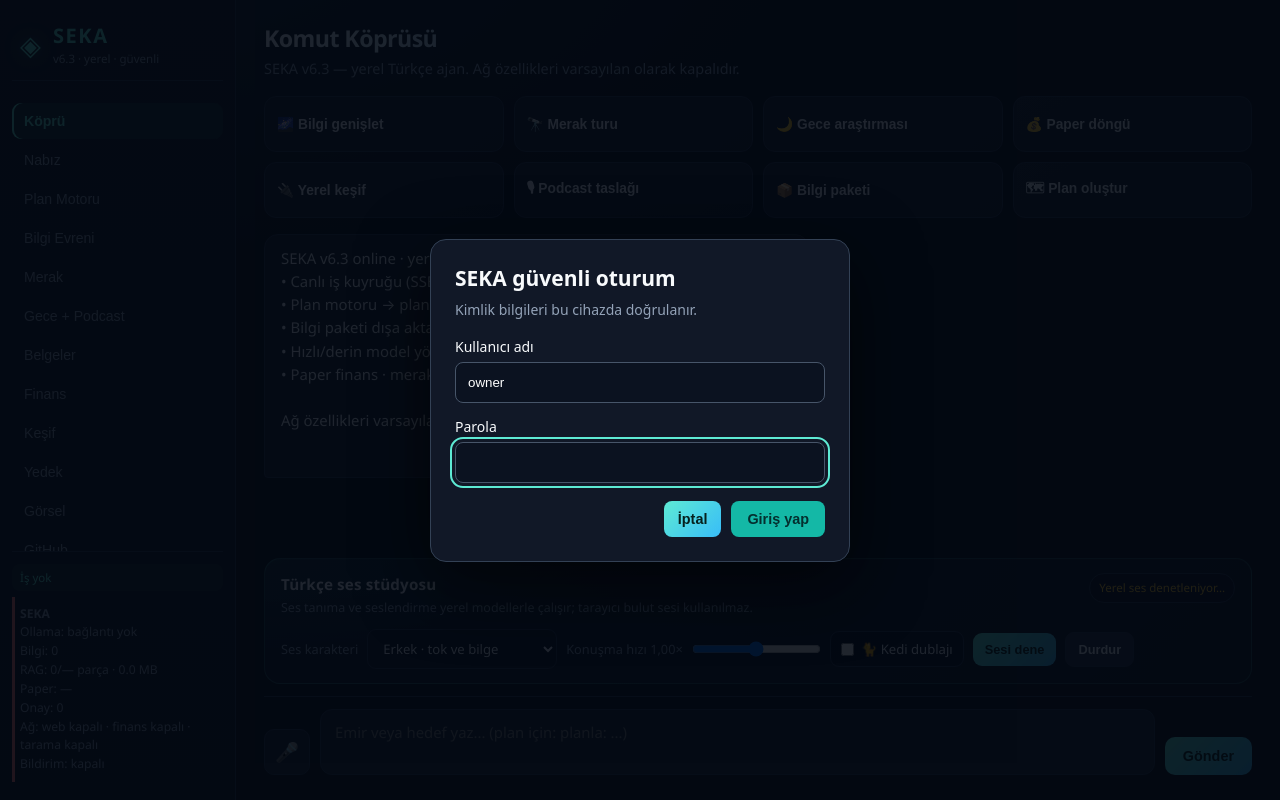
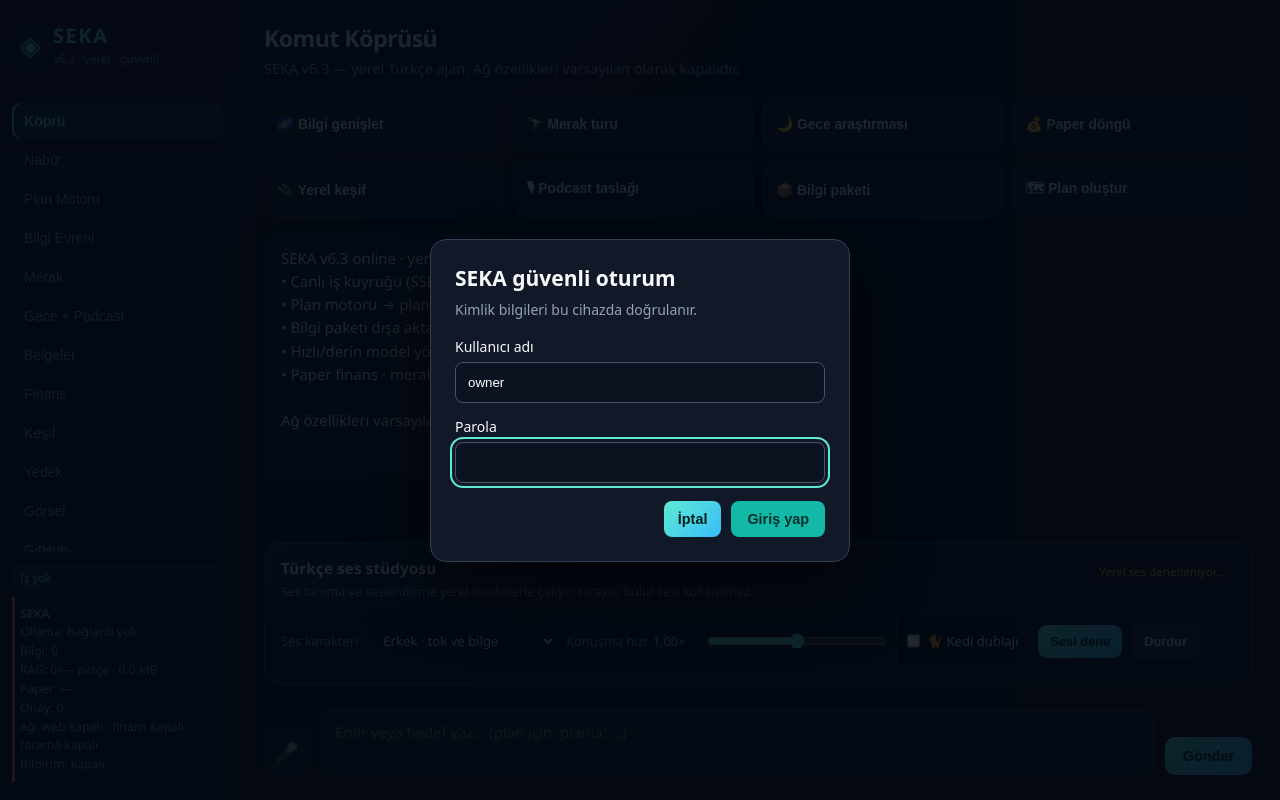
Before and after one commit to Nexora88/sentinel-agent, a FastAPI app: page / in a window 1280 px wide. Run offline with FastAPI, Linux system fonts and the light colour scheme.

Commit message:
Polish local voice studio pace controls

```diff
--- a/web/static/style.css
+++ b/web/static/style.css
@@ -520,3 +520,11 @@ button:disabled { opacity: .55; cursor: not-allowed; }
 .audit-row { border-left: 3px solid var(--accent-2); }
 
 .quick-status.is-degraded { border-color: rgba(248, 113, 113, .5); box-shadow: inset 3px 0 0 var(--danger); }
+
+/* Voice studio controls: legible, keyboard-accessible local speech tuning. */
+#voice-pace { accent-color: var(--accent); width: min(180px, 100%); cursor: pointer; }
+#voice-pace-value { color: var(--accent); font-variant-numeric: tabular-nums; min-width: 3.5em; display: inline-block; }
+.voice-controls label[for="voice-pace"] { display: inline-flex; align-items: center; gap: 6px; }
+.voice-controls select, .voice-controls input { min-height: 38px; }
+.voice-status { line-height: 1.45; }
+@media (max-width: 700px) { .voice-controls { align-items: stretch; } #voice-pace { width: 100%; } }
```
